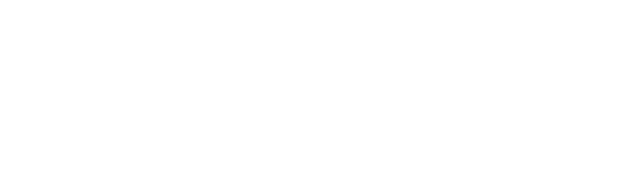
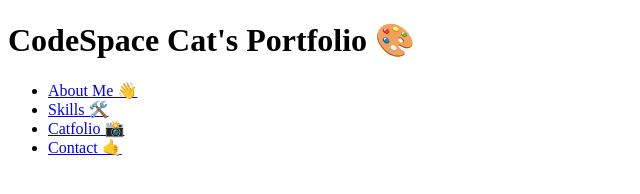
Before and after one commit to P-ule-P/Module_04_PUGPUL25129_fto2502-b_Group-B2_Pugisho-Pule_SDF02, a plain HTML site: page index.html in a window 1280 px wide. Shown: the whole page, without its empty margins (0-640 px from the left). Drawn offline with Linux system fonts and the light colour scheme.

Commit message:
Nav menu

```diff
--- a/index.html
+++ b/index.html
@@ -3,9 +3,21 @@
 <head>
     <meta charset="UTF-8">
     <meta name="viewport" content="width=device-width, initial-scale=1.0">
-    <title>Document</title>
+    <title>CodeSpace Cat's Portfolio</title>
+    <link rel="stylesheet" href="styles.css">
 </head>
 <body>
-
+    <header>
+        <h1>CodeSpace Cat's Portfolio 🎨</h1>
+        <nav>
+            <!--Navigation Menu-->
+            <ul class="nav-menu">
+                <li><a href="#about">About Me 👋</a></li>
+                <li><a href="#skills">Skills 🛠️</a></li>
+                <li><a href="#catfolio">Catfolio 📸</a></li>
+                <li><a href="#contact">Contact 🤙</a></li>
+            </ul>
+        </nav>
+    </header>
 </body>
 </html>
```
